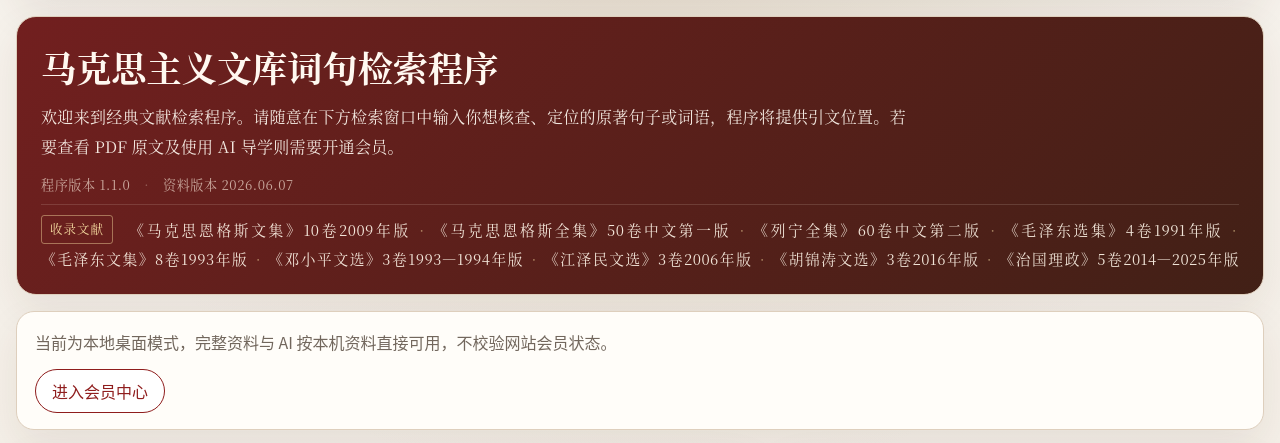
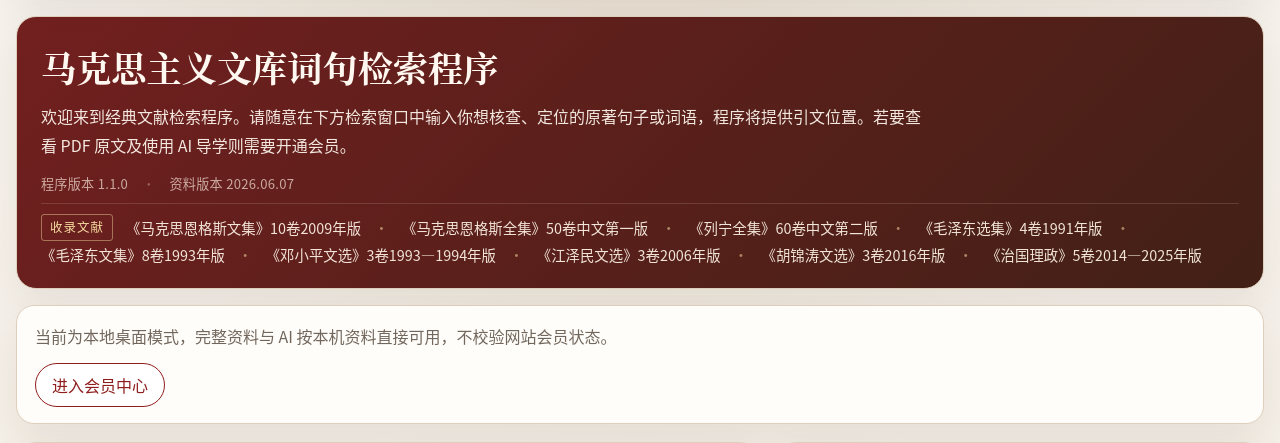
Before and after one commit to popyunlong/Marx-and-Engels-Classic-Texts-Index-Chinese-Edition-, a Flask app: page / in a window 1280 px wide. Shown: the part 107-550 px from the top of the page. Run offline with Flask 3, Linux system fonts and the light colour scheme; the visitor is signed in with stand-in values (Sample User, id 1); data comes from the database, SQL or seed files in the repository; data that the repository does not hold is empty; some libraries are stand-ins or nearby versions.

Commit message:
revert(ui): 撤回收录文献强制两端对齐与 hero 衬线字体
强制 justify 把末行单条目「全会公报 42 卷」拉散成一字一格，衬线混搭
也不协调；恢复为之前干净的左对齐内联清单（点分隔，sans-serif）。
大标题衬线保持不变。

```diff
--- a/templates/index.html
+++ b/templates/index.html
@@ -62,9 +62,7 @@
     .hero p {
       margin: 0;
       max-width: 880px;
-      line-height: 1.85;
-      letter-spacing: .02em;
-      font-family: "Noto Serif CJK SC", "Source Han Serif SC", "Songti SC", "STSong", "SimSun", serif;
+      line-height: 1.8;
       color: rgba(255, 248, 240, 0.92);
     }
     /* hero meta：程序版本 / 联系方式 — 细小、低调一行 */
@@ -73,9 +71,8 @@
       gap: 6px 14px;
       margin-top: 14px;
       font-size: .82rem;
-      font-family: "Noto Serif CJK SC", "Source Han Serif SC", "Songti SC", "STSong", "SimSun", serif;
       color: rgba(255, 241, 226, 0.66);
-      letter-spacing: .04em;
+      letter-spacing: .02em;
     }
     .hero-meta .sep { opacity: .45; }
     /* hero corpus：收录文献 — 细线点分隔的内联清单 */
@@ -83,14 +80,9 @@
       margin-top: 10px;
       padding-top: 10px;
       border-top: 1px solid rgba(255, 241, 226, 0.14);
-      font-size: .92rem;
-      font-family: "Noto Serif CJK SC", "Source Han Serif SC", "Songti SC", "STSong", "SimSun", serif;
-      letter-spacing: .03em;
+      font-size: .9rem;
       color: rgba(255, 245, 232, 0.92);
-      line-height: 1.95;
-      /* 强制两端对齐：每行（含末行）撑满整个宽度，词组间空白被均匀拉伸 */
-      text-align: justify;
-      text-align-last: justify;
+      line-height: 1.85;
     }
     .hero-corpus-label {
       display: inline-block;
@@ -104,8 +96,8 @@
     }
     .hero-corpus-item { white-space: nowrap; }
     .hero-corpus-sep {
-      /* 保持 inline 以便两侧空白参与两端对齐的拉伸；只留极小固定间距 */
-      margin: 0 2px;
+      display: inline-block;
+      margin: 0 10px;
       color: rgba(246, 219, 160, 0.55);
     }
     .topbar, .member-strip, .flash {
```
